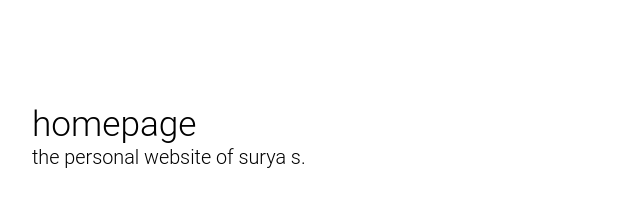
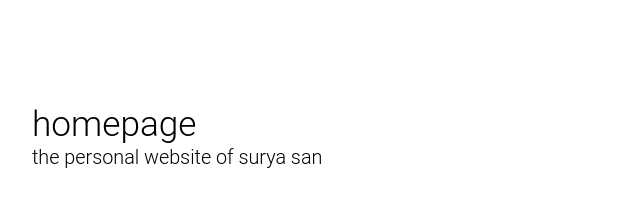
Before and after one commit to suryasanj/suryasanj.github.io, a plain HTML site: page index.html in a window 1280 px wide. Shown: the top 202 px of the page, 188-828 px from the left. Drawn offline with Linux system fonts and the light colour scheme; a web font is replaced by a local one.

Commit message:
new edits

```diff
--- a/index.html
+++ b/index.html
@@ -11,7 +11,7 @@
     <article>
 
       <h1 id="tufte-css">Homepage</h1>
-      <p class="subtitle">The Personal Website of Surya S.</p>
+      <p class="subtitle">The Personal Website of Surya San</p>
 
       <section>
 
```
